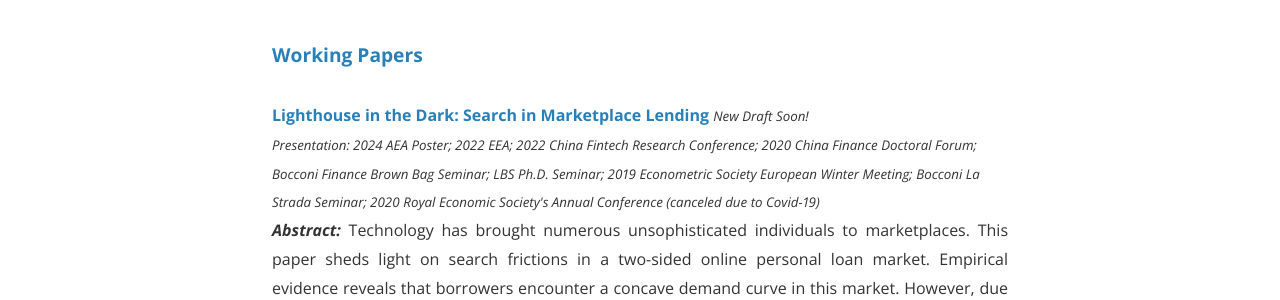
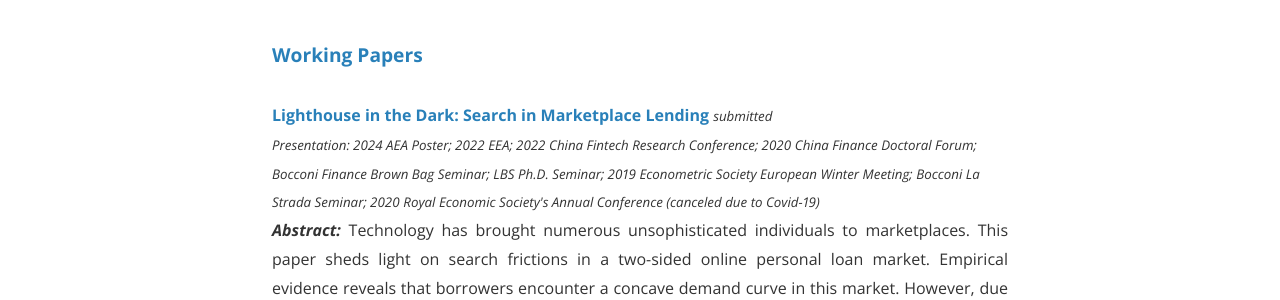
Before and after one commit to shasha-li/shasha-li.github.io, a Jekyll site: the page built from research.html, in a window 1280 px wide and 900 px high. Shown: the part 182-482 px from the top of the window. Built offline with Jekyll 4.4.1, drawn with Linux system fonts in a browser that asks for light colours; nearby versions of some CDN libraries; comment, search, counter and statistics services are not loaded; a style sheet for code colours, icons or effects is not loaded.

Commit message:
Update research.html

```diff
--- a/research.html
+++ b/research.html
@@ -6,7 +6,7 @@
 
 <strong><big><a>Working Papers</a></big></strong> <br><br>
 
-<strong><a href="https://shasha-li.github.io/content/Lighthouse-Li.pdf">Lighthouse in the Dark: Search in Marketplace Lending</a></strong> <em><small> New Draft Soon!</small></em> <br>
+<strong><a href="https://shasha-li.github.io/content/Lighthouse-Li.pdf">Lighthouse in the Dark: Search in Marketplace Lending</a></strong> <em><small> submitted</small></em> <br>
 <em><small>Presentation: 2024 AEA Poster; 2022 EEA; 2022 China Fintech Research Conference; 2020 China Finance Doctoral Forum; Bocconi Finance Brown Bag Seminar; LBS Ph.D. Seminar; 2019 Econometric Society European Winter Meeting; Bocconi La Strada Seminar; 2020 Royal Economic Society's Annual Conference  (canceled due to Covid-19) </small></em>
 <p style="text-align:justify"><b><i>Abstract: </i>
   </b>Technology has brought numerous unsophisticated individuals to marketplaces. This paper sheds light on search frictions in a two-sided online personal loan market. Empirical evidence reveals that borrowers encounter a concave demand curve in this market. However, due to limited knowledge, borrowers fail to propose optimal interest rates near average.  Exploiting the staggered introduction of private lending registration service centers (PLcenters) in Chinese cities, I demonstrate the role of public information services in mitigating frictions and improving market outcomes. These PLcenters aim to disseminate financial knowledge and enhance transparency. Using staggered difference-in-differences (DID) analysis, I find PLcenters effectively boost marketplace lending and increase match rates. Remarkably, PLcenters help borrowers, especially those less sophisticated, propose better interest rates, leading to lower costs and reduced interest rate dispersion.  In addition, I present a directed search model to explain economic mechanisms and provide welfare implications.
```
